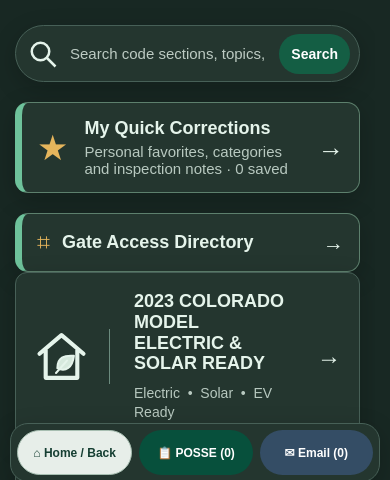
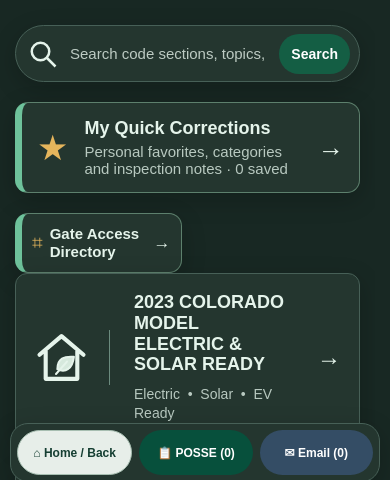
Before and after one commit to pastorejon-hub/Douglas-County-Inspector-Toolkit-Prototype, a plain HTML site: page index.html in a window 390 px wide. Shown: the part 354-834 px from the top of the page. Drawn offline with Linux system fonts and the light colour scheme.

Commit message:
Fix Gate Access button width and add spacing before main code tiles

```diff
--- a/index.html
+++ b/index.html
@@ -27,7 +27,7 @@ body{padding-bottom:80px}.actions button.selected{background:#286d4d!important;c
 /* Inspector-specific quick corrections */
 .quick-tile{margin:0 0 20px;width:100%;display:flex;align-items:center;gap:16px;text-align:left;border:1px solid #9ebcae;border-left:7px solid #07503c;border-radius:13px;background:var(--surface);padding:18px 23px;color:var(--ink);box-shadow:var(--shadow)}
 .quick-tile strong{font-size:22px}.quick-tile small{display:block;color:var(--muted);font-size:15px;margin-top:4px}.quick-tile .star{font-size:35px;color:#ad7e30}.quick-tile .end{margin-left:auto;font-size:26px}
-.gate-compact{padding:10px 17px;min-height:54px;gap:12px;margin-bottom:16px}.gate-compact strong{font-size:18px}.gate-compact .star{font-size:23px}.gate-compact .end{font-size:21px}\n.utility-strip{display:grid;grid-template-columns:repeat(3,minmax(0,1fr));gap:12px;margin:0 0 20px}.utility-strip .gate-compact{width:100%;margin:0;min-width:0;min-height:62px}.utility-strip .gate-compact .end{margin-left:auto}@media(max-width:800px){.utility-strip{grid-template-columns:repeat(2,minmax(0,1fr))}}@media(max-width:480px){.utility-strip{grid-template-columns:1fr}.utility-strip .gate-compact{min-height:52px}}
+.gate-compact{padding:10px 17px;min-height:54px;gap:12px;margin-bottom:16px}.gate-compact strong{font-size:18px}.gate-compact .star{font-size:23px}.gate-compact .end{font-size:21px}\n.utility-strip{display:flex;flex-wrap:wrap;align-items:stretch;gap:12px;margin:16px 0 28px;padding:0}.utility-strip .gate-compact{flex:0 1 280px;width:min(100%,280px);max-width:280px;margin:0;min-height:56px;padding:10px 14px;gap:10px}.utility-strip .gate-compact .end{margin-left:auto}@media(max-width:480px){.utility-strip .gate-compact{flex-basis:calc(50% - 6px);width:calc(50% - 6px);max-width:none;min-height:60px;padding:9px 10px;gap:7px}.utility-strip .gate-compact strong{font-size:15px;line-height:1.15}.utility-strip .gate-compact .star{font-size:19px}.utility-strip .gate-compact .end{font-size:17px}}
 body.dark .fav-button.saved{background:#284c3c!important;color:#e5f4eb!important;border-color:#65a485!important}body.dark .quick-tile{border-color:#5d806d;border-left-color:#6ec29b}body.dark .quick-tile .star{color:#e5b55c}body.dark .quick-actions button:not(.alt),body.dark .actions button:not(.secondary),body.dark .inspection-actions button:not(.secondary){background:#145e44;color:#fff}body.dark .search button{background:#145e44;color:#fff}body.dark .quick-controls input::placeholder,body.dark .note-field::placeholder,body.dark .search input::placeholder{color:#bdcbc3;opacity:1}body.dark .item,body.dark .panel{color:var(--body)}
 .fav-button{border:1px solid #bdc8be!important;background:transparent!important;color:var(--ink)!important}.fav-button.saved{background:#e3f1e7!important;color:#15583e!important;border-color:#65a485!important}
 .quick-controls{display:flex;flex-wrap:wrap;gap:10px;align-items:center;margin:15px 0}.quick-controls select,.quick-controls input,.note-field{border:1px solid var(--line);border-radius:9px;background:var(--surface);color:var(--body);padding:11px;min-width:0}.quick-controls input{flex:1;min-width:190px}.quick-controls select{max-width:100%}.quick-actions{display:flex;flex-wrap:wrap;gap:8px;margin-top:12px}.quick-actions button{padding:10px 14px;border:0;border-radius:8px;background:var(--green);color:white}.quick-actions button.alt{background:transparent;border:1px solid var(--line);color:var(--ink)}
```
